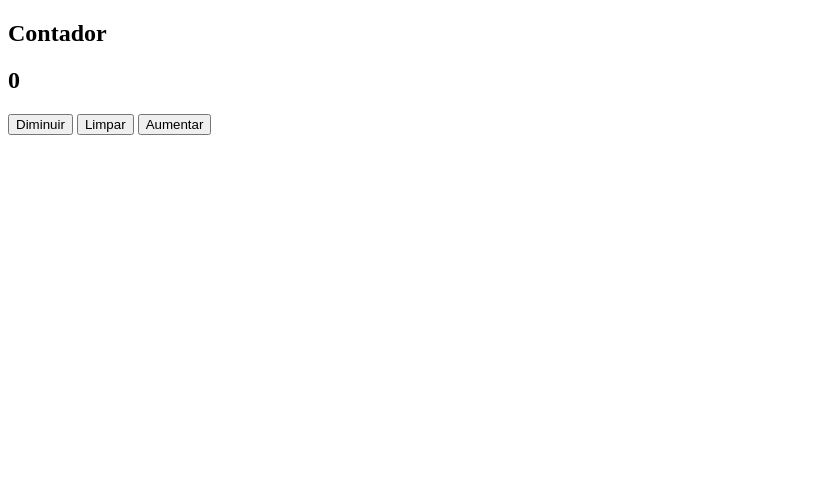
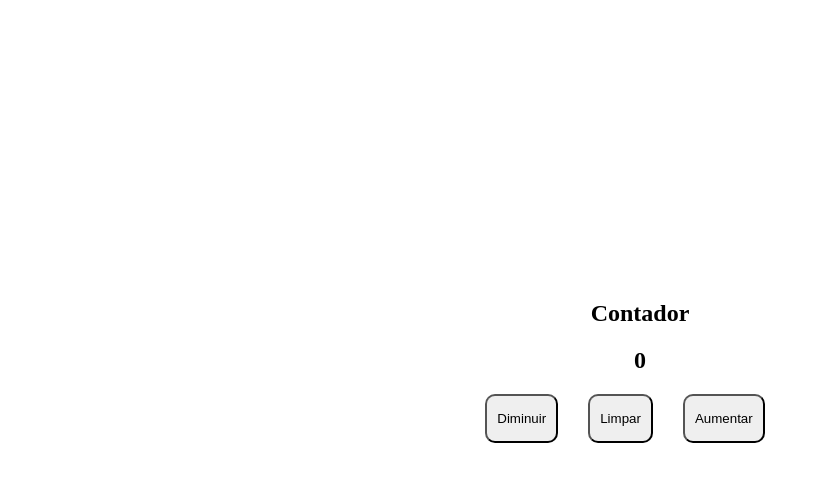
Before and after one commit to Drakemante/contador-html, a plain HTML site: page index.html in a window 1280 px wide. Shown: the whole page, without its empty margins (0-820 px from the left). Drawn offline with Linux system fonts and the light colour scheme.

Commit message:
feat: add config css

```diff
--- a/assets/style.css
+++ b/assets/style.css
@@ -0,0 +1,23 @@
+*{
+    margin:0;
+    padding: 0;
+    box-shadow: 0;
+}
+section{
+    display: flex;
+    flex-direction: column;
+    gap: 20px;
+    align-items: center;
+    margin-top: 300px;
+}
+
+
+button{
+    padding: 15px 10px;
+    border-radius: 10px;
+    cursor: pointer;
+}
+#buttons{
+    display: flex;
+    gap: 30px;
+}
--- a/assets/index.html
+++ b/index.html
@@ -4,13 +4,14 @@
     <meta charset="UTF-8">
     <meta name="viewport" content="width=device-width, initial-scale=1.0">
     <title>Document</title>
+    <link rel="stylesheet" href="./assets/style.css">
 </head>
 <body>
     <main>
         <section>
             <h1>Contador</h1>
             <h2>0</h2>
-            <div>
+            <div id="buttons">
             <button>Diminuir</button>
             <button>Limpar</button>
             <button>Aumentar</button>
@@ -19,4 +20,5 @@
 
     </main>
 </body>
+<script src="./assets/script.js"></script>
 </html>
```
Also changed, not shown: 1 other file.
